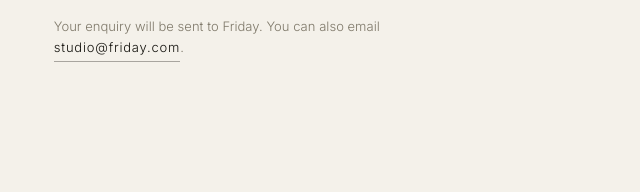
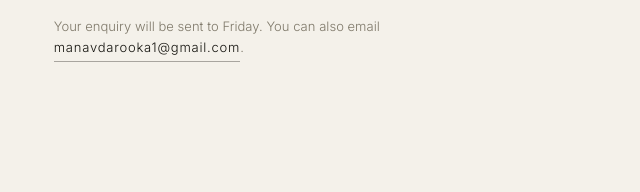
Before and after one commit to mdarooka/friday, a website: page contact.html in a window 1280 px wide. Shown: the part 1939-2131 px from the top of the page, 0-640 px from the left. Drawn offline with nearby package versions, Linux system fonts and the light colour scheme; no server answers.

Commit message:
Update Friday contact email across public pages

```diff
--- a/contact.html
+++ b/contact.html
@@ -165,7 +165,7 @@
 
           <div>
             <button class="btn btn--solid" type="submit">Send your enquiry <span class="arrow">&rarr;</span></button>
-            <p style="margin-top:1.2rem;font-size:.8125rem;color:var(--fg-mute);max-width:34em">Your enquiry will be sent to Friday. You can also email <a class="link" href="mailto:studio@friday.com">studio@friday.com</a>.</p>
+            <p style="margin-top:1.2rem;font-size:.8125rem;color:var(--fg-mute);max-width:34em">Your enquiry will be sent to Friday. You can also email <a class="link" href="mailto:manavdarooka1@gmail.com">manavdarooka1@gmail.com</a>.</p>
           </div>
         </form>
 
```
Also changed, not shown: build/data.js.
